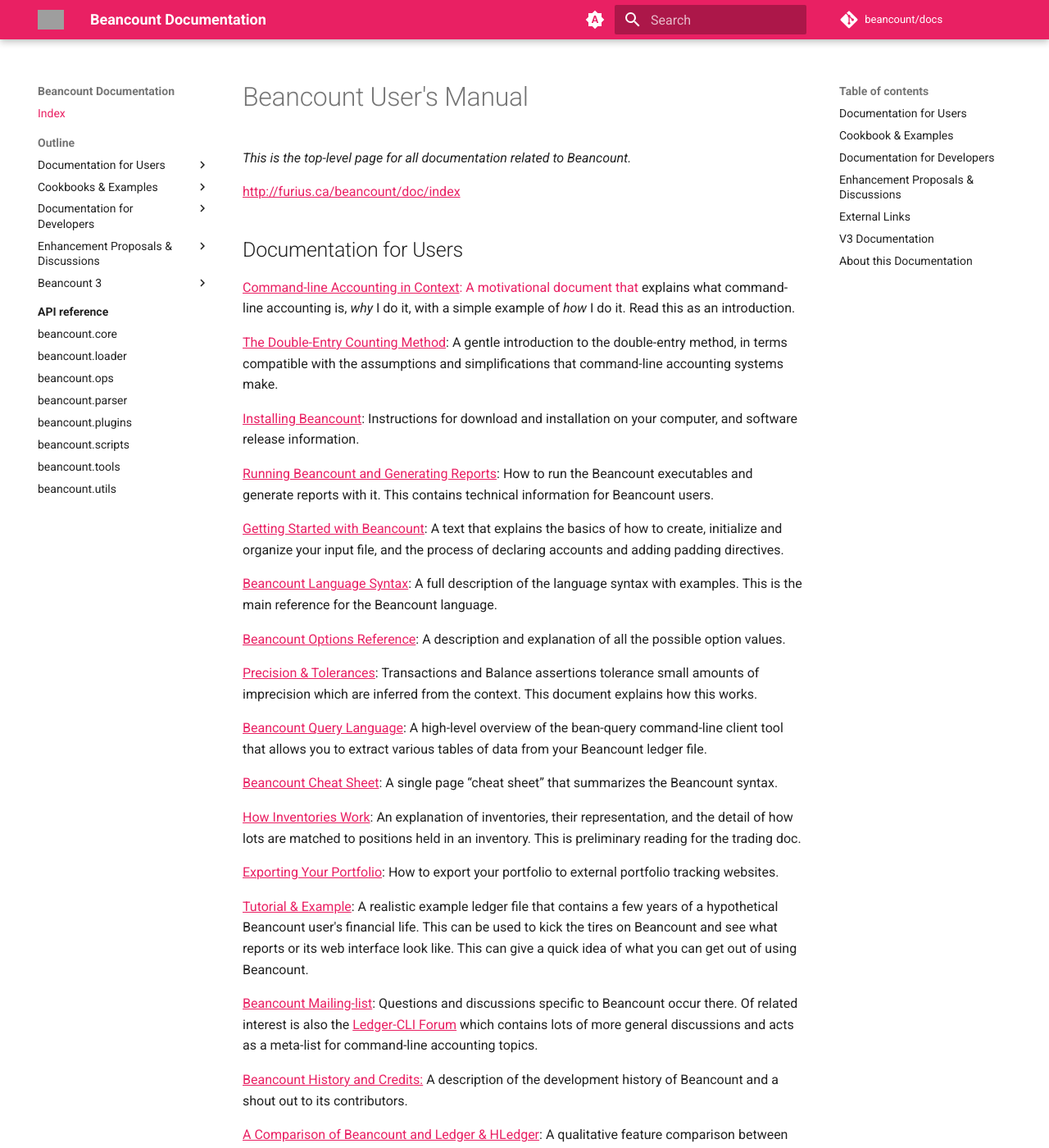
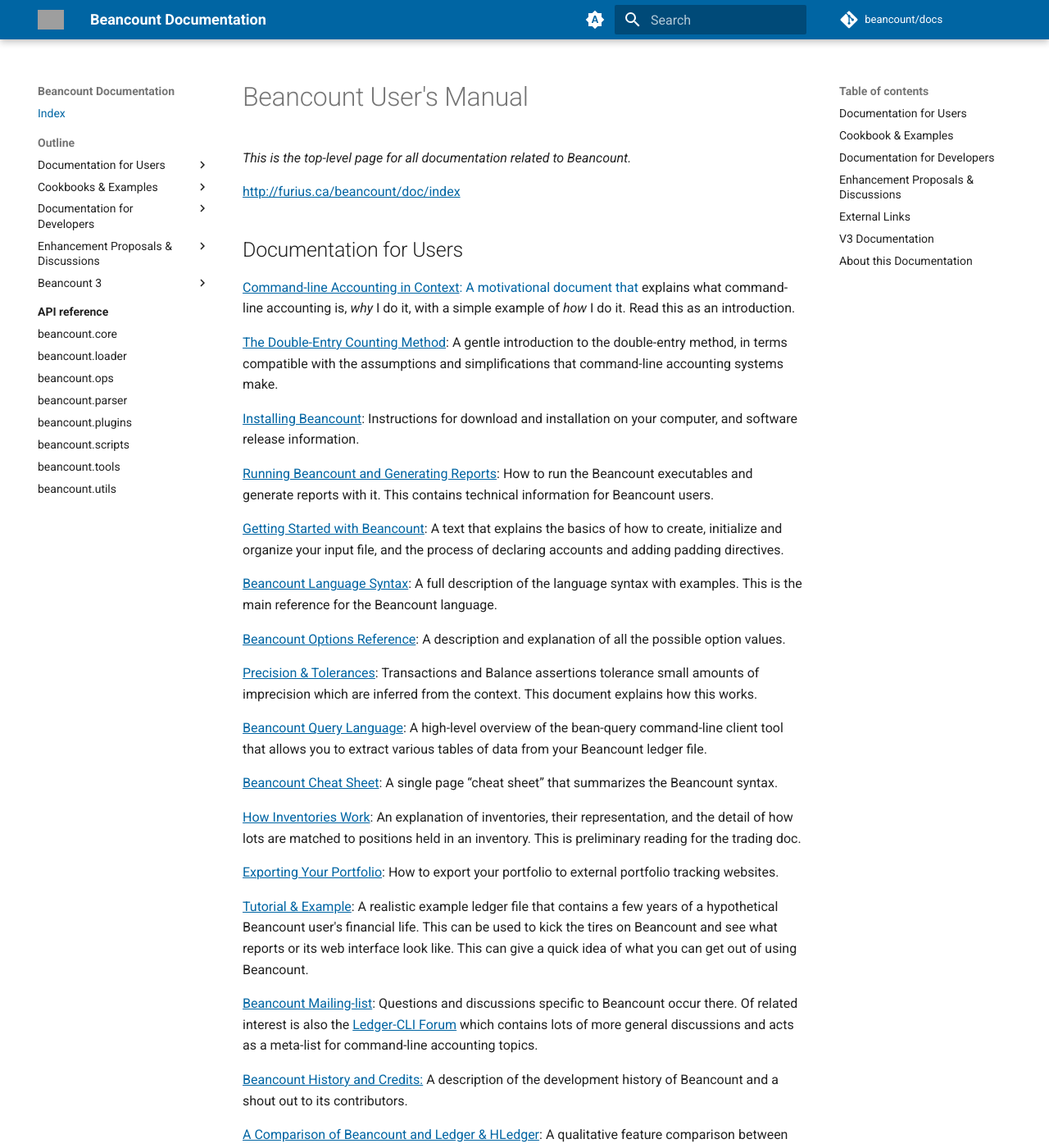
Before and after one commit to beancount/docs, an MkDocs documentation site: the page built from docs/index.md, in a window 1280 px wide and 1400 px high. Shown: the whole window at 82% size. Built offline with MkDocs 1.6.1 and Material for MkDocs 9.7.7, drawn with Linux system fonts in a browser that asks for light colours; comment, search, counter and statistics services are not loaded; the version menu is left out; grey boxes are pictures that could not be loaded.

Commit message:
Apply brand-matched theme colors (#0065a3 and #a6c4da) with specific CSS overrides

```diff
--- a/docs/css/custom.css
+++ b/docs/css/custom.css
@@ -3,3 +3,40 @@
 .doc-contents details {
     margin-bottom: 24px;
 }
+
+/*
+   Force Theme Colors (#0065a3 and #a6c4da)
+   Targeting Material's specific color scheme attributes to prevent overrides
+*/
+
+:root, [data-md-color-scheme="default"], [data-md-color-scheme="slate"] {
+  --md-primary-fg-color:        #0065a3;
+  --md-primary-fg-color--light: #a6c4da;
+  --md-primary-fg-color--dark:  #004b7a;
+
+  --md-accent-fg-color:         #a6c4da;
+  --md-accent-fg-color--transparent: rgba(166, 196, 218, 0.1);
+}
+
+/* Header and Tabs specific overrides */
+.md-header {
+  background-color: #0065a3 !important;
+}
+
+.md-tabs {
+  background-color: #0065a3 !important;
+}
+
+/* Link and active element colors */
+.md-typeset a {
+  color: #0065a3;
+}
+
+.md-nav__link--active {
+  color: #0065a3 !important;
+}
+
+/* Search bar focus */
+.md-search__input:focus {
+  background-color: #fff;
+}
--- a/mkdocs.yml
+++ b/mkdocs.yml
@@ -11,22 +11,16 @@
   name: "material"
   palette:
     - media: "(prefers-color-scheme)"
-      primary: pink
-      accent: pink
       toggle:
         icon: material/brightness-auto
         name: "Switch to light mode"
     - media: "(prefers-color-scheme: light)"
       scheme: default
-      primary: pink
-      accent: pink
       toggle:
         icon: material/brightness-7
         name: "Switch to dark mode"
     - media: "(prefers-color-scheme: dark)"
       scheme: slate
-      primary: pink
-      accent: pink
       toggle:
         icon: material/brightness-4
         name: "Switch to system preference"
```
